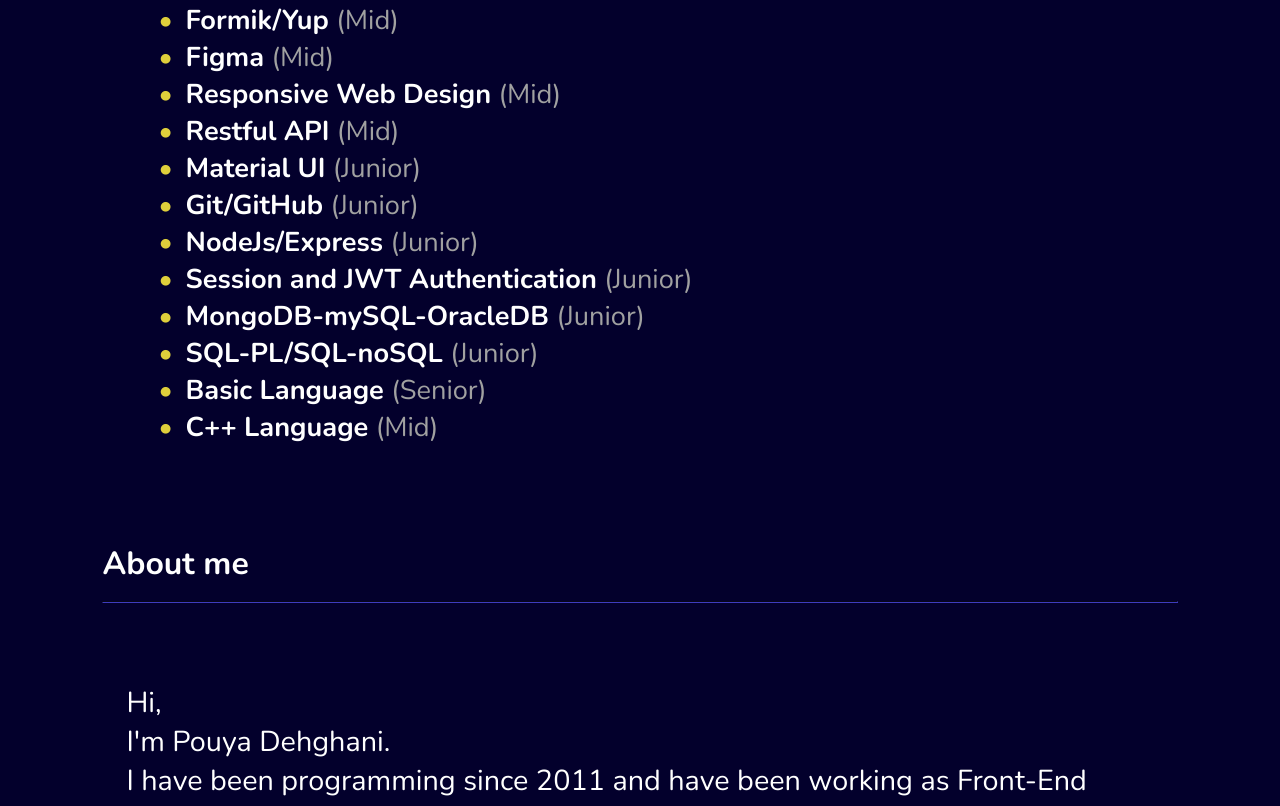
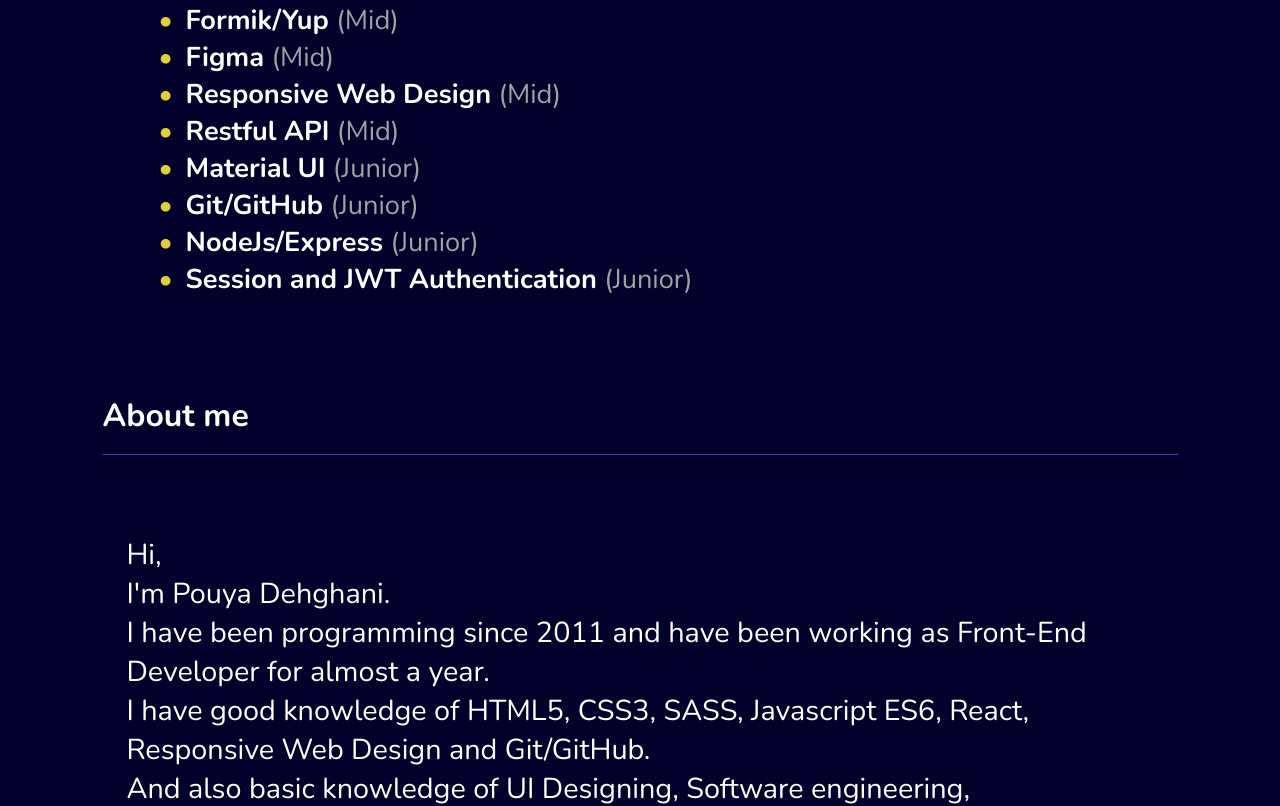
Before and after one commit to pouyadh/personal-website, a React (Create React App) app: page / in a window 1280 px wide. Shown: the part 3902-4708 px from the top of the page. Built offline with nearby package versions, Linux system fonts and the light colour scheme.

Commit message:
add the ability to hide some skills

```diff
--- a/src/containers/Main/Main.jsx
+++ b/src/containers/Main/Main.jsx
@@ -46,11 +46,14 @@
         <hr />
         <div className="section-content">
           <ul>
-            {data.skills.map((item, idx) => (
-              <li key={`skill-${idx}`}>
-                {item.title} <span>({item.level})</span>
-              </li>
-            ))}
+            {data.skills.map(
+              (item, idx) =>
+                !item.hidden && (
+                  <li key={`skill-${idx}`}>
+                    {item.title} <span>({item.level})</span>
+                  </li>
+                )
+            )}
           </ul>
         </div>
       </section>
```
